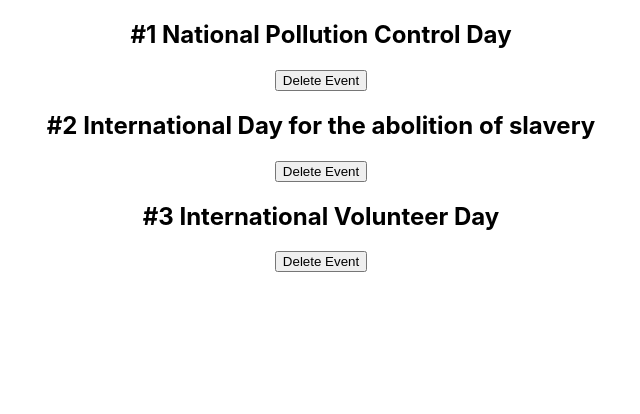
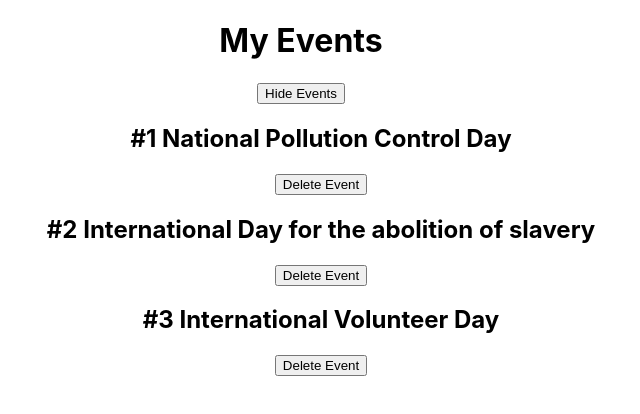
Before and after one commit to elvan/event-list-app-react-basics, a React (Create React App) app: page / in a window 1280 px wide. Shown: the top 414 px of the page, without its empty margins (339-979 px from the left). Built offline with nearby package versions, Linux system fonts and the light colour scheme.

Commit message:
conditional templates

```diff
--- a/src/App.js
+++ b/src/App.js
@@ -17,12 +17,19 @@ function App() {
     }
   ]);
 
+  const [showEvents, setShowEvents] = useState(true);
+
   const handleDeleteEvent = (id) => {
     setEvents((prevEvents) => prevEvents.filter((event) => event.id !== id));
   };
 
   return (
     <div className='App'>
+      <h1>My Events</h1>
+      <button onClick={() => setShowEvents(!showEvents)}>
+        {showEvents ? 'Hide' : 'Show'} Events
+      </button>
+      {showEvents && (
         <ul>
           {events.map((event) => (
             <div key={event.id}>
@@ -35,6 +42,7 @@ function App() {
             </div>
           ))}
         </ul>
+      )}
     </div>
   );
 }
```
Lines whose indentation alone changed are shown as unchanged.
